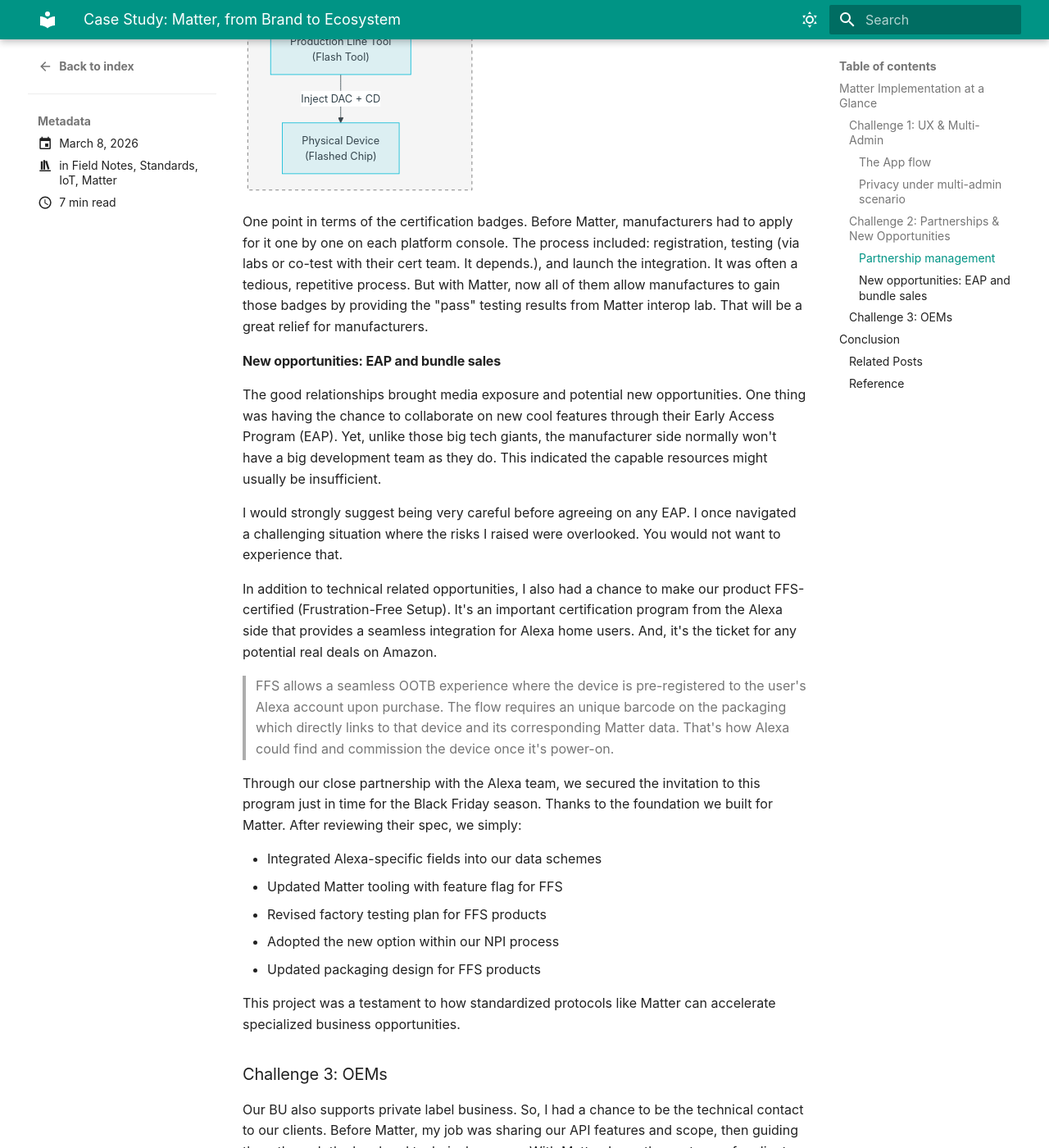
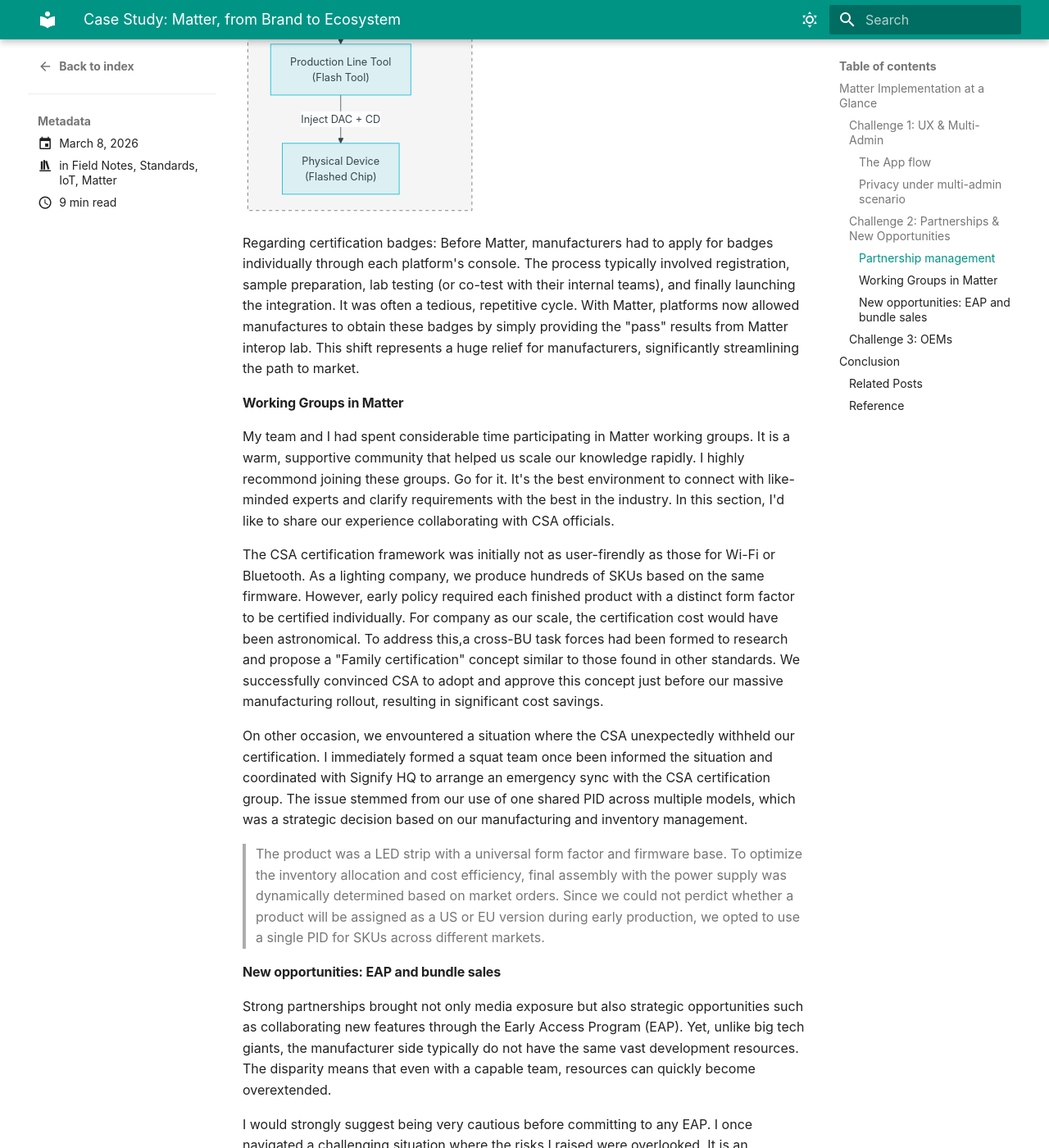
Before and after one commit to maudes/tech-notes, an MkDocs documentation site: the page built from docs/blog/posts/2026-03-08-case-study-matter-brand-to-ecosystem.md, in a window 1280 px wide and 1400 px high, scrolled down 3650 px. Shown: the whole window at 82% size. Built offline with MkDocs 1.6.1 and Material for MkDocs 9.7.7, drawn with Linux system fonts in a browser that asks for light colours; some web fonts are replaced; some of the changed text lies outside the part shown.

Commit message:
Update 2026-03-08-case-study-matter-brand-to-ecosystem.md
Update a new section of Matter WGs

````diff
--- a/docs/blog/posts/2026-03-08-case-study-matter-brand-to-ecosystem.md
+++ b/docs/blog/posts/2026-03-08-case-study-matter-brand-to-ecosystem.md
@@ -57,11 +57,11 @@
 ### Challenge 2: Partnerships & New Opportunities
 
 #### Partnership management
-By nature, IoT is a multi-player game. Unlike pure software, it highly depends on network infrastructure and cross-platform coordination. A common scenario involves a home hub serving as the central controller, connecting devices like lighting, HVAC, Kitchen appliances and more. In this case, we would need to maintain good relationships with platforms. The major four are Google, Alexa, Apple, and SmartThings.
+By nature, IoT is a collaborative ecosystem. Unlike pure software, it highly depends on network infrastructure and cross-platform interdependence. A common scenario involves a home hub serving as the central controller, connecting diverse devices such as lighting, HVAC, Kitchen appliances and more. In this environment, maintaining  strong relationships with major platforms, Google, Alexa, Apple, and SmartThings, is essential.
 
-As an early Matter adopter, we had a great chance to together fine tune the experience with those platforms. During the process, we even provisioned hundreds of sample devices to partners for multiple rounds of tests, alpha, beta or dogfood, you name it. By doing so, we gained valuable test results on issues we may have ignored, and helped us optimize the design and performance. The partnerships supported us to reach the ideal testing scope that one company may not reach.
+As an early Matter adopter, we had an unique opportunity to fine-tune the user experience in direct collaboration with these platforms. During this process, we provisioned hundreds of sample devices to partners for extensive testing phases, including dogfood, alpha, and beta sessions. This collaboration provided us with invaluable feedback on edge cases we might have otherwise overlooked, allowing us to optimize both design and performance. These partnerships enabled a testing scope that would be impossible for a single company to achieve alone.
 
-Additionally, the partnership at this stage allowed us to impact the design on the platform side, including the certification flow (e.g. Work with Google Home, Work with Apple home badges etc.), adjustments of the existing cloud API, and home console features that may benefit us. Following the good relationship, we could also leverage the power of platforms to promote our products. It was mostly a win-win situation.
+Furthermore, engaging at this stage allowed us to influence platform-side design, including the certification workflows (e.g. "Work with Google Home" and "Work with Apple Home" badges etc.), Cloud API adjustments, and home console features that directly benefit our brand. By leveraging these strong relationships, we could also utilize platform-driven marketing to promot our device, creating a win-win situation.
 
 ``` mermaid
 graph TD
@@ -93,18 +93,27 @@
     style Factory_Process fill:#f5f5f5,stroke:#666,stroke-dasharray: 5 5
 ```
 
-One point in terms of the certification badges. Before Matter, manufacturers had to apply for it one by one on each platform console. The process included: registration, testing (via labs or co-test with their cert team. It depends.), and launch the integration. It was often a tedious, repetitive process. But with Matter, now all of them allow manufactures to gain those badges by providing the "pass" testing results from Matter interop lab. That will be a great relief for manufacturers.
+Regarding certification badges: Before Matter, manufacturers had to apply for badges individually through each platform's console. The process typically involved registration, sample preparation, lab testing (or co-test with their internal teams), and finally launching the integration. It was often a tedious, repetitive cycle. With Matter, platforms now allowed manufactures to obtain these badges by simply providing the "pass" results from Matter interop lab. This shift represents a huge relief for manufacturers, significantly streamlining the path to market.
+
+#### Working Groups in Matter
+My team and I had spent considerable time participating in Matter working groups. It is a warm, supportive community that helped us scale our knowledge rapidly. I highly recommond joining these groups. Go for it. It's the best environment to connect with like-minded experts and clarify requirements with the best in the industry. In this section, I'd like to share our experience collaborating with CSA officials.
+
+The CSA certification framework was initially not as user-firendly as those for Wi-Fi or Bluetooth. As a lighting company, we produce hundreds of SKUs based on the same firmware. However, early policy required each finished product with a distinct form factor to be certified individually. For company as our scale, the certification cost would have been astronomical. To address this,a cross-BU task forces had been formed to research and propose a "Family certification" concept similar to those found in other standards. We successfully convinced CSA to adopt and approve this concept just before our massive manufacturing rollout, resulting in significant cost savings.
+
+On other occasion, we envountered a situation where the CSA unexpectedly withheld our certification. I immediately formed a squat team once been informed the situation and coordinated with Signify HQ to arrange an emergency sync with the CSA certification group. The issue stemmed from our use of one shared PID across multiple models, which was a strategic decision based on our manufacturing and inventory management.
+
+> The product was a LED strip with a universal form factor and firmware base. To optimize the inventory allocation and cost efficiency, final assembly with the power supply was dynamically determined based on market orders. Since we could not perdict whether a product will be assigned as a US or EU version during early production, we opted to use a single PID for SKUs across different markets.
 
 #### New opportunities: EAP and bundle sales
-The good relationships brought media exposure and potential new opportunities. One thing was having the chance to collaborate on new cool features through their Early Access Program (EAP). Yet, unlike those big tech giants, the manufacturer side normally won't have a big development team as they do. This indicated the capable resources might usually be insufficient.
+Strong partnerships brought not only media exposure but also strategic opportunities such as collaborating new features through the Early Access Program (EAP). Yet, unlike big tech giants, the manufacturer side typically do not have the same vast development resources. The disparity means that even with a capable team, resources can quickly become overextended.
 
-I would strongly suggest being very careful before agreeing on any EAP. I once navigated a challenging situation where the risks I raised were overlooked. You would not want to experience that.
+I would strongly suggest being very cautious before committing to any EAP. I once navigated a challenging situation where the risks I raised were overlooked. It is an experience I do not want others to repeat.
 
-In addition to technical related opportunities, I also had a chance to make our product FFS-certified (Frustration-Free Setup). It's an important certification program from the Alexa side that provides a seamless integration for Alexa home users. And, it's the ticket for any potential real deals on Amazon.
+Beyond technical opportunities, I also led the initiatives to get our products FFS-certified (Frustration-Free Setup). This is an critical Alexa certification that ensures a seamless experience for Alexa home users and it is often the prerequisite for significant retail deals on Amazon.
 
-> FFS allows a seamless OOTB experience where the device is pre-registered to the user's Alexa account upon purchase. The flow requires an unique barcode on the packaging which directly links to that device and its corresponding Matter data. That's how Alexa could find and commission the device once it's power-on.
+> FFS delivers a seamless OOTB experience where the device is pre-registered to the user's Alexa account upon purchase. The flow requires an unique barcode on the packaging which directly links to that device and its corresponding Matter data. This allows Alexa to automatically discover and commission the device the moment it is powered on.
 
-Through our close partnership with the Alexa team, we secured the invitation to this program just in time for the Black Friday season. Thanks to the foundation we built for Matter. After reviewing their spec, we simply:
+Through our close partnership with the Alexa team, we secured the invitation to this program just in time for the Black Friday season. Thanks to the foundation we built for Matter. After reviewing the spec, we excure the following:
 
 - Integrated Alexa-specific fields into our data schemes
 - Updated Matter tooling with feature flag for FFS
@@ -115,19 +124,16 @@
 This project was a testament to how standardized protocols like Matter can accelerate specialized business opportunities.
 
 ### Challenge 3: OEMs
-Our BU also supports private label business. So, I had a chance to be the technical contact to our clients. Before Matter, my job was sharing our API features and scope, then guiding them through the legal and technical process. With Matter, I was the go-to guy for clients to understand the standard and potential packages of their own Matter product lines.
+Our BU also supports private label partnerships, where I served as the primary technical point of contact for our clients. Prior to Matter, the sales-technical portion of my role involved outlining our API features and guiding clients through legal and technical onboarding. With the advent of Matter, I became the subject matter expert, helping clients navigate the new standard and identifying potential solutions for their Matter enabled product lines.
 
-Our clients surely wanted to know more about Matter. In this case, I spent quite some time developing the technical sales deck with our BD team.
-
-The pros of Matter is they had the spec prepare for this. For example, in CD, there are two option fields:
+Given the intense market interest, I collaborate closely with our business development team. One of Matter's significantly advantages is that the specification was designed with these business models in mind. For example, the CD includes below two optional fields:
 
 - dac_origin_vid
 - dac_origin_pid
 
-This means, any third-party companies can buy finished products with OEM-data flashed DAC and update with CDs having dac_origin fields through Certification Transfer Program afterwards.
+This means, any third-party companies can procure finished products with OEM-data DAC and subsequently update them with CDs containing `dac_origin` fields through the Certification Transfer Program.
 
-Yet, to do a proper OEM/ODM business, the implementation of PKI and support for customization are crucial. I didn't think we had enough resources and capability at the time. Plus, this sector was not exactly our focus as a business. But, it's worth digging considering industries like CPEs or small appliances have heavily relied on the OEM/ODM model.
-
+However, to sacle a successful OEM/ODM business under Matter, the PKI implementation and high levels of customization support are crucial. At the time, I felt we lack the dedicated resources and specialized capability to fully commit to this sector, as it wasn't our primary business focus. Nevertheless, this remains an area worth exploring, especially as industries like CPEs or small appliances continue to rely heavily on the OEM/ODM model.
 
 ## Conclusion
 Thanks for reading. This is the rough story of my Matter journey in those three full years.
````
